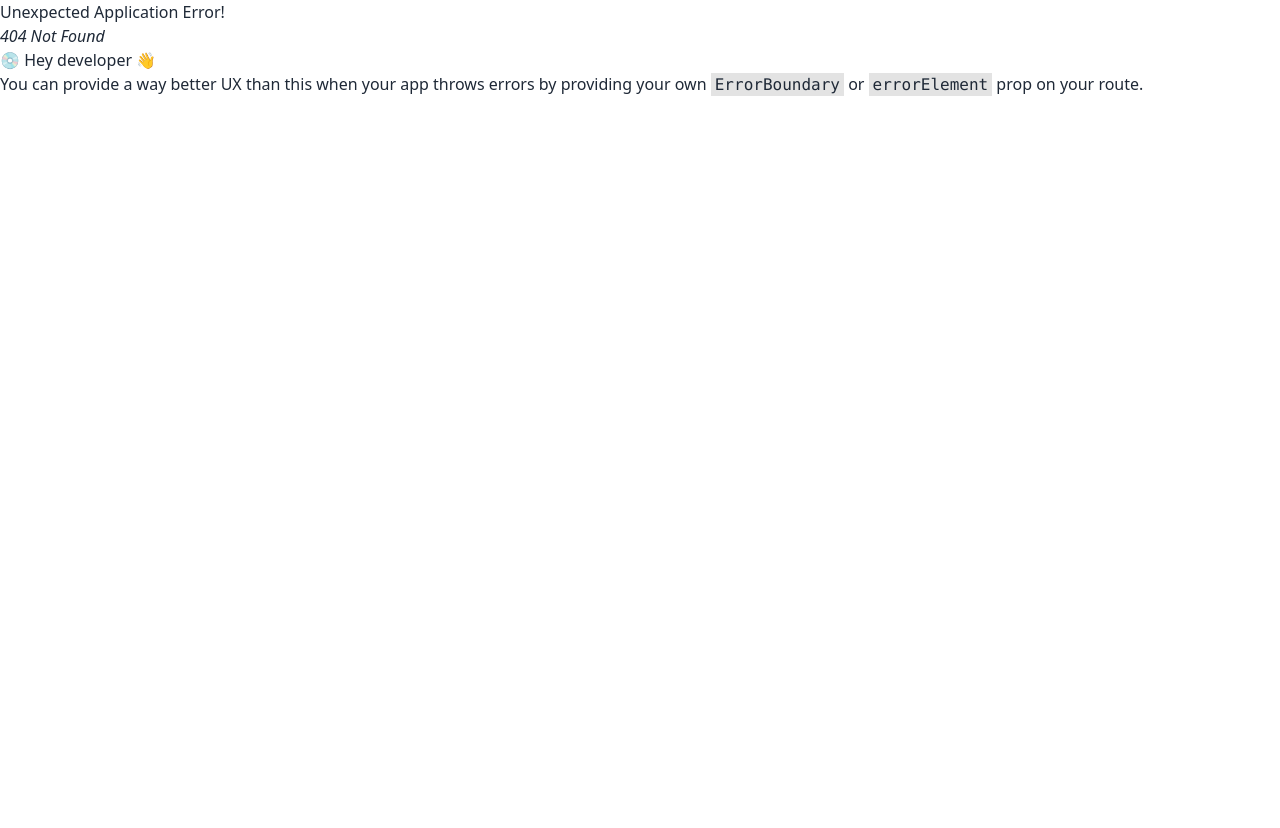
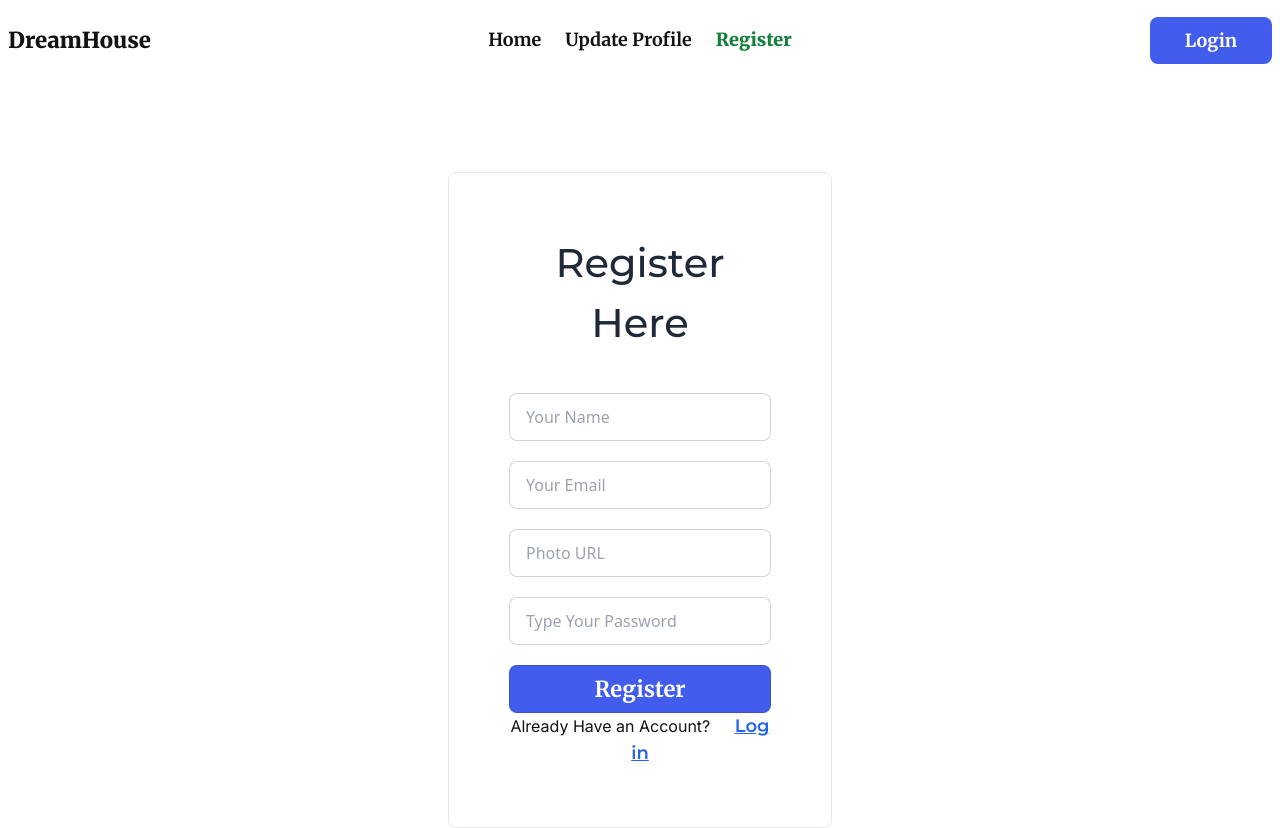
Before and after one commit to leon-dream1/Dream-House-BD, a React (Vite) app: page /register in a window 1280 px wide. Before the commit this address had no page. Before the commit the page ends 800 px from the top, so only its background shows below. Built offline with nearby package versions, Linux system fonts and the light colour scheme.

Commit message:
Register page added

```diff
--- a/package.json
+++ b/package.json
@@ -15,6 +15,7 @@
     "match-sorter": "^6.3.4",
     "react": "^18.2.0",
     "react-dom": "^18.2.0",
+    "react-hook-form": "^7.51.3",
     "react-router-dom": "^6.22.3",
     "sort-by": "^1.2.0"
   },
--- a/src/Root/Root.jsx
+++ b/src/Root/Root.jsx
@@ -1,8 +1,10 @@
 import { Outlet } from "react-router-dom";
+import Navbar from "../components/Shared/Navbar/Navbar";
 
 const Root = () => {
   return (
     <div>
+      <Navbar />
       <Outlet></Outlet>
     </div>
   );
--- /dev/null
+++ b/src/components/Shared/Navbar/Navbar.jsx
@@ -0,0 +1,113 @@
+import { NavLink, useNavigate } from "react-router-dom";
+
+const Navbar = () => {
+  const navigate = useNavigate(null);
+  return (
+    <div className="container mx-auto mt-2">
+      <div className="navbar bg-base-100">
+        <div className="navbar-start">
+          <div className="dropdown">
+            <div tabIndex={0} role="button" className="btn btn-ghost lg:hidden">
+              <svg
+                xmlns="http://www.w3.org/2000/svg"
+                className="h-5 w-5"
+                fill="none"
+                viewBox="0 0 24 24"
+                stroke="currentColor"
+              >
+                <path
+                  strokeLinecap="round"
+                  strokeLinejoin="round"
+                  strokeWidth="2"
+                  d="M4 6h16M4 12h8m-8 6h16"
+                />
+              </svg>
+            </div>
+            <ul
+              tabIndex={0}
+              className="menu menu-sm dropdown-content mt-3 z-[1] p-2 shadow bg-base-100 rounded-box w-52 space-x-6"
+            >
+              <NavLink
+                className={({ isActive }) =>
+                  isActive
+                    ? "text-green-700 font-extrabold text-[18px] font-merriweather"
+                    : "text-[18px] font-merriweather font-semibold text-[#131313]"
+                }
+                to={"/"}
+              >
+                Home
+              </NavLink>
+              <NavLink
+                className={({ isActive }) =>
+                  isActive
+                    ? "text-green-700 font-extrabold text-[18px] font-merriweather"
+                    : "text-[18px] font-merriweather font-semibold text-[#131313]"
+                }
+                to={"/updateProfile"}
+              >
+                Update Profile
+              </NavLink>
+              <NavLink
+                className={({ isActive }) =>
+                  isActive
+                    ? "text-green-700 font-extrabold text-[18px] font-merriweather"
+                    : "text-[18px] font-merriweather font-semibold text-[#131313]"
+                }
+                to={"/register"}
+              >
+                Register
+              </NavLink>
+            </ul>
+          </div>
+          <button className="text-[22px] font-merriweather text-[#131313] font-extrabold">
+            DreamHouse
+          </button>
+        </div>
+        <div className="navbar-center hidden lg:flex">
+          <ul className="menu menu-horizontal px-1 space-x-6">
+            <NavLink
+              className={({ isActive }) =>
+                isActive
+                  ? "text-green-700 font-extrabold text-[18px] font-merriweather"
+                  : "text-[18px] font-merriweather font-semibold text-[#131313]"
+              }
+              to={"/"}
+            >
+              Home
+            </NavLink>
+            <NavLink
+              className={({ isActive }) =>
+                isActive
+                  ? "text-green-700 font-extrabold text-[18px] font-merriweather"
+                  : "text-[18px] font-merriweather font-semibold text-[#131313]"
+              }
+              to={"/updateProfile"}
+            >
+              Update Profile
+            </NavLink>
+            <NavLink
+              className={({ isActive }) =>
+                isActive
+                  ? "text-green-700 font-extrabold text-[18px] font-merriweather"
+                  : "text-[18px] font-merriweather font-semibold text-[#131313]"
+              }
+              to={"/register"}
+            >
+              Register
+            </NavLink>
+          </ul>
+        </div>
+        <div className="navbar-end">
+          <button
+            onClick={() => navigate("/login")}
+            className="bg-[#425CEC] text-white text-[18px] font-merriweather font-semibold px-[35px] py-[10px] rounded-lg"
+          >
+            Login
+          </button>
+        </div>
+      </div>
+    </div>
+  );
+};
+
+export default Navbar;
--- /dev/null
+++ b/src/pages/Home/Home.jsx
@@ -0,0 +1,10 @@
+
+const Home = () => {
+    return (
+        <div>
+
+        </div>
+    );
+};
+
+export default Home;
--- /dev/null
+++ b/src/pages/Login/Login.jsx
@@ -0,0 +1,10 @@
+
+const Login = () => {
+    return (
+        <div>
+
+        </div>
+    );
+};
+
+export default Login;
--- /dev/null
+++ b/src/pages/Register/Register.jsx
@@ -0,0 +1,81 @@
+import { useForm } from "react-hook-form";
+import { useNavigate } from "react-router-dom";
+
+const Register = () => {
+  const navigate = useNavigate();
+
+  const {
+    register,
+    handleSubmit,
+    formState: { errors },
+  } = useForm();
+
+  const onSubmit = (data) => {
+    console.log("data", data);
+  };
+
+  return (
+    <div className="w-[30%] mx-auto mt-[100px] p-[60px] border rounded-lg">
+      <h1 className="text-center text-[40px] font-montserrat font-medium mb-[40px]">
+        Register Here
+      </h1>
+      <form onSubmit={handleSubmit(onSubmit)} className="space-y-[20px]">
+        <div>
+          <input
+            type="text"
+            placeholder="Your Name"
+            className="input input-bordered w-full"
+            required
+            {...register("name")}
+          />
+        </div>
+        <div>
+          <input
+            type="email"
+            placeholder="Your Email"
+            className="input input-bordered w-full"
+            {...register("email")}
+            required
+          />
+        </div>
+        <div>
+          <input
+            type="text"
+            placeholder="Photo URL"
+            className="input input-bordered w-full"
+            {...register("photoURL")}
+          />
+        </div>
+        <div>
+          <input
+            type="password"
+            placeholder="Type Your Password"
+            className="input input-bordered w-full"
+            required
+            {...register("password")}
+          />
+        </div>
+        <div>
+          <input
+            type="submit"
+            value="Register"
+            className="input input-bordered w-full bg-[#425CEC] text-white text-[22px] font-semibold font-merriweather"
+          />
+        </div>
+      </form>
+      <div className="space-x-5 text-center">
+        <span className="text-[16px] text-[#131313] font-inter">
+          Already Have an Account?{" "}
+        </span>
+        <span
+          onClick={() => navigate("/login")}
+          className="text-[18px] text-blue-600 font-semibold underline font-montserrat cursor-pointer"
+        >
+          Log in
+        </span>
+      </div>
+    </div>
+  );
+};
+
+export default Register;
```
Also changed, not shown: src/router/router.jsx (+11 -4 lines), 1 other file (tests, documents, lock files or other folders).
